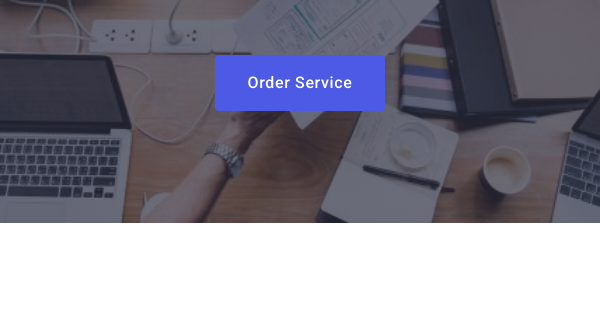
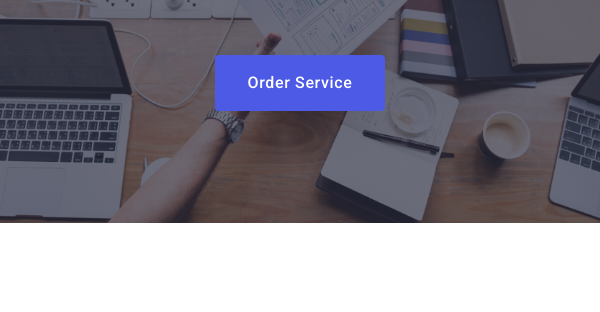
Before and after one commit to kyrylomatkash/goit-markup-hw-06, a plain HTML site: page index.html in a window 600 px wide. Shown: the part 279-591 px from the top of the page. Drawn offline with nearby package versions, Linux system fonts and the light colour scheme.

Commit message:
Update adaptive-design.css

```diff
--- a/styles/adaptive-design.css
+++ b/styles/adaptive-design.css
@@ -221,12 +221,7 @@
   .section {
     padding: 96px 0;
   }
-  .hero {
-    background: linear-gradient(to bottom, var(--bg-color), var(--bg-color)),
-      url(../images/adaptive-images/hero/hero-background-image@1x.jpg);
-    background-repeat: no-repeat;
-    background-position: center;
-    background-size: cover;
+
   }
   .container {
     width: 428px;
@@ -414,7 +409,7 @@
   }
   .hero {
     background: linear-gradient(to bottom, var(--bg-color), var(--bg-color)),
-      url(../images/adaptive-images/hero/hero-background-image@2x.jpg);
+      url(../images/adaptive-images/hero/hero-background-image.jpg);
     background-repeat: no-repeat;
     background-position: center;
     background-size: cover;
@@ -444,7 +439,7 @@
   }
 
   .active::after {
-    bottom: -11px;
+    bottom: -4px;
   }
 
   .hero {
```
